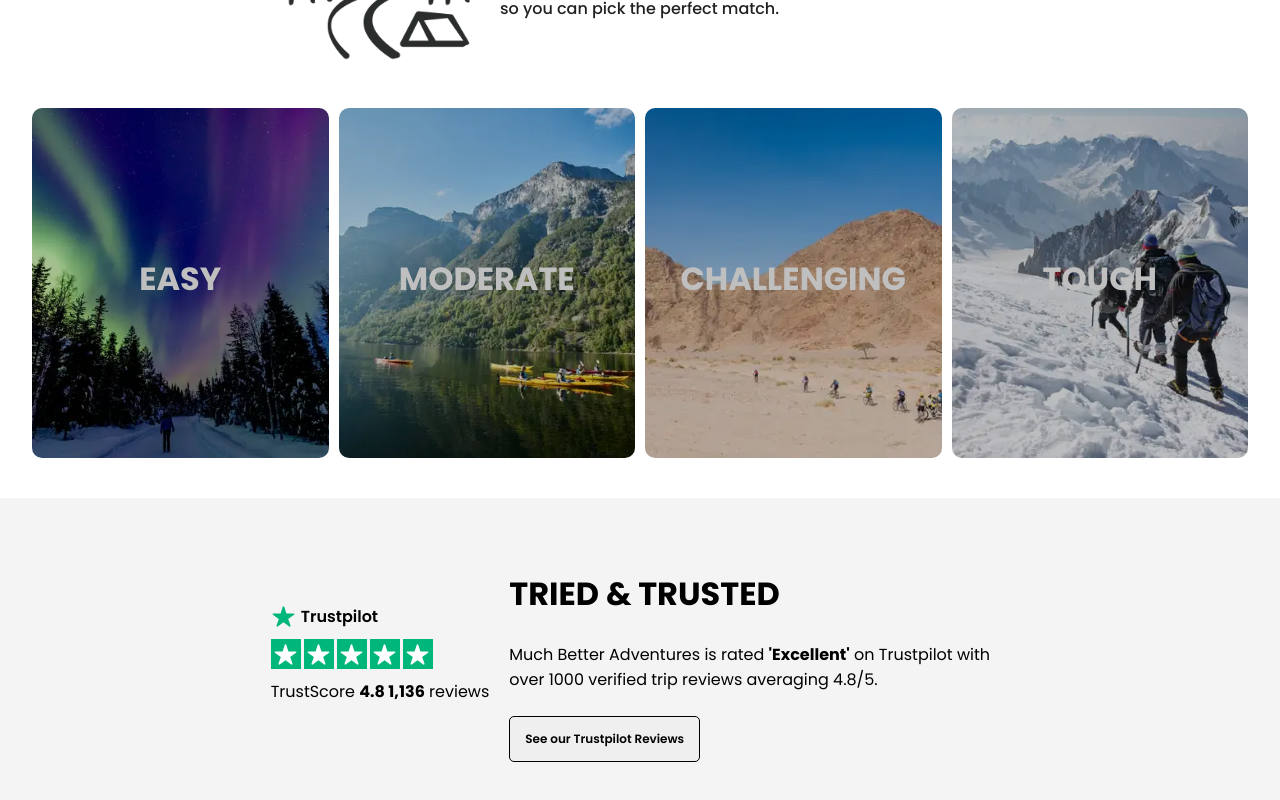
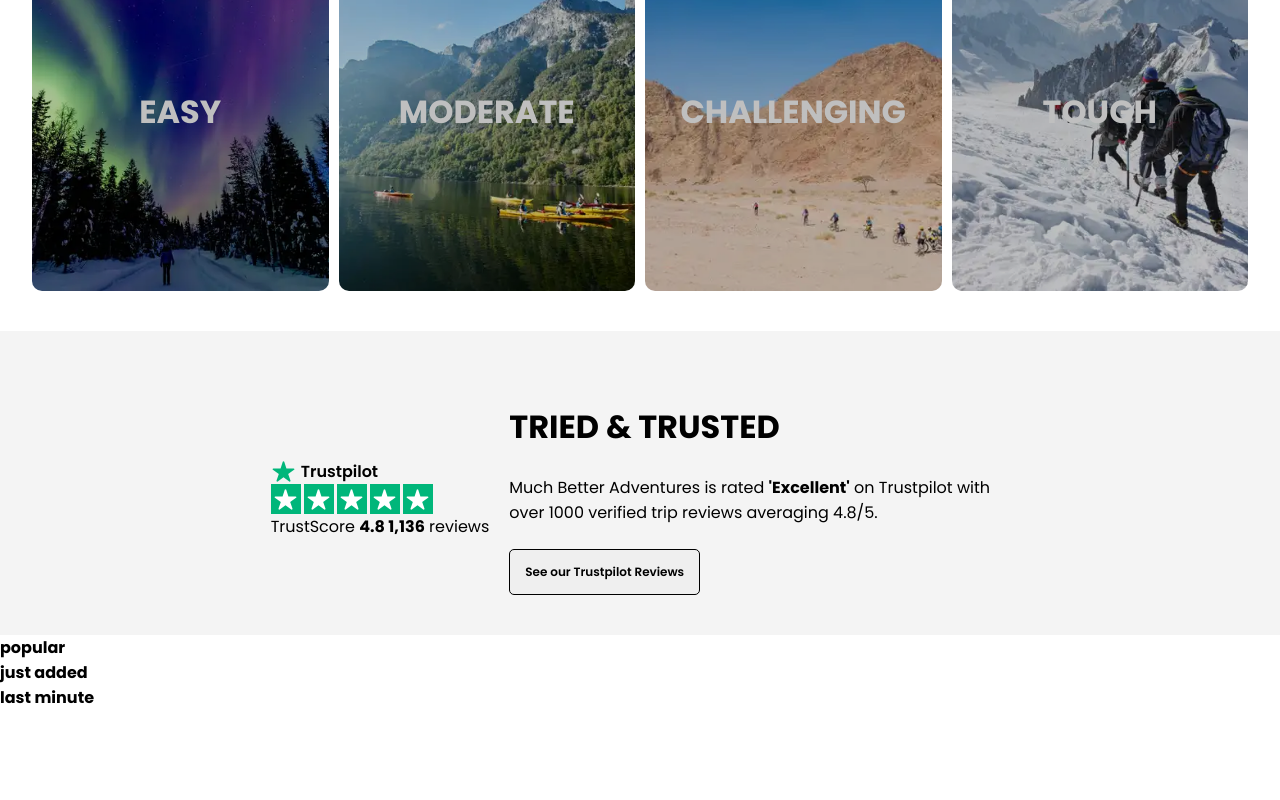
Before and after one commit to TonyStark-19/react-ui-practice, a React (Create React App) app: page / in a window 1280 px wide. Shown: the part 1556-2356 px from the top of the page. After the commit the page ends 2266 px from the top, so only its background shows below. Built offline with nearby package versions, Linux system fonts and the light colour scheme.

Commit message:
Added video background, added one more section

```diff
--- a/src/App.js
+++ b/src/App.js
@@ -15,6 +15,7 @@ export default function HomePage() {
       <Content />
       <Level />
       <Reviews />
+      <Adventure />
     </div>
   )
 }
@@ -52,6 +53,13 @@ function BelowNavbar() {
 function Content() {
   return (
     <div className='content-container'>
+
+      <div className='video-background'>
+        <video autoPlay muted loop playsInline>
+          <source src='/video/adventure.mp4' type='video/mp4' />
+          Your browser does not support the video tag.
+        </video>
+      </div>
 
       <div className='text-content'>
 
@@ -101,7 +109,7 @@ function Content() {
 
         <div className='adventures-options'>
 
-          <div className='adventures-option-box'>
+          <div className='adventures-option-box' id='box1'>
             <h4>Destinations</h4>
           </div>
 
@@ -153,7 +161,7 @@ function Content() {
 
       </div>
 
-      <div className='activities'>
+      {/* <div className='activities'>
 
         <div className='activity-box1'>
           <div className='activity-name'>hiking</div>
@@ -195,7 +203,7 @@ function Content() {
           <div className='activity-name'>yoga</div>
         </div>
 
-      </div>
+      </div> */}
 
     </div>
   )
@@ -221,6 +229,13 @@ function Level() {
 
           <div className='level-name'>
             <h3>easy</h3>
+
+            <div className='level-icon'>
+              <div className='level-icon-div'></div>
+              <div className='level-icon-div'></div>
+              <div className='level-icon-div'></div>
+              <div className='level-icon-div'></div>
+            </div>
           </div>
 
         </div>
@@ -229,6 +244,13 @@ function Level() {
 
           <div className='level-name'>
             <h3>moderate</h3>
+
+            <div className='level-icon'>
+              <div className='level-icon-div'></div>
+              <div className='level-icon-div'></div>
+              <div className='level-icon-div'></div>
+              <div className='level-icon-div'></div>
+            </div>
           </div>
 
         </div>
@@ -237,6 +259,13 @@ function Level() {
 
           <div className='level-name'>
             <h3>challenging</h3>
+
+            <div className='level-icon'>
+              <div className='level-icon-div'></div>
+              <div className='level-icon-div'></div>
+              <div className='level-icon-div'></div>
+              <div className='level-icon-div'></div>
+            </div>
           </div>
 
         </div>
@@ -245,6 +274,13 @@ function Level() {
 
           <div className='level-name'>
             <h3>tough</h3>
+
+            <div className='level-icon'>
+              <div className='level-icon-div'></div>
+              <div className='level-icon-div'></div>
+              <div className='level-icon-div'></div>
+              <div className='level-icon-div'></div>
+            </div>
           </div>
 
         </div>
@@ -260,7 +296,7 @@ function Reviews() {
   return (
     <div className='review-container'>
 
-      <div className='rating'>
+      <div className='rating-div2'>
 
         <div className='rating-a'>
           <IoIosStar className='rating-star-icon' />
@@ -302,3 +338,30 @@ function Reviews() {
     </div>
   )
 }
+
+// adventures
+function Adventure() {
+  return (
+    <div className='adventures-container'>
+
+      <div className='adventures-deals'>
+
+        <div className='adventures-deal-box' id='box-1'>
+          <h4>popular</h4>
+        </div>
+
+        <div className='adventures-deal-box'>
+          <h4>just added</h4>
+        </div>
+
+        <div className='adventures-deal-box'>
+          <h4>last minute</h4>
+        </div>
+
+      </div>
+
+      <div className='adventure-deal-wrap'></div>
+
+    </div>
+  )
+}
```
